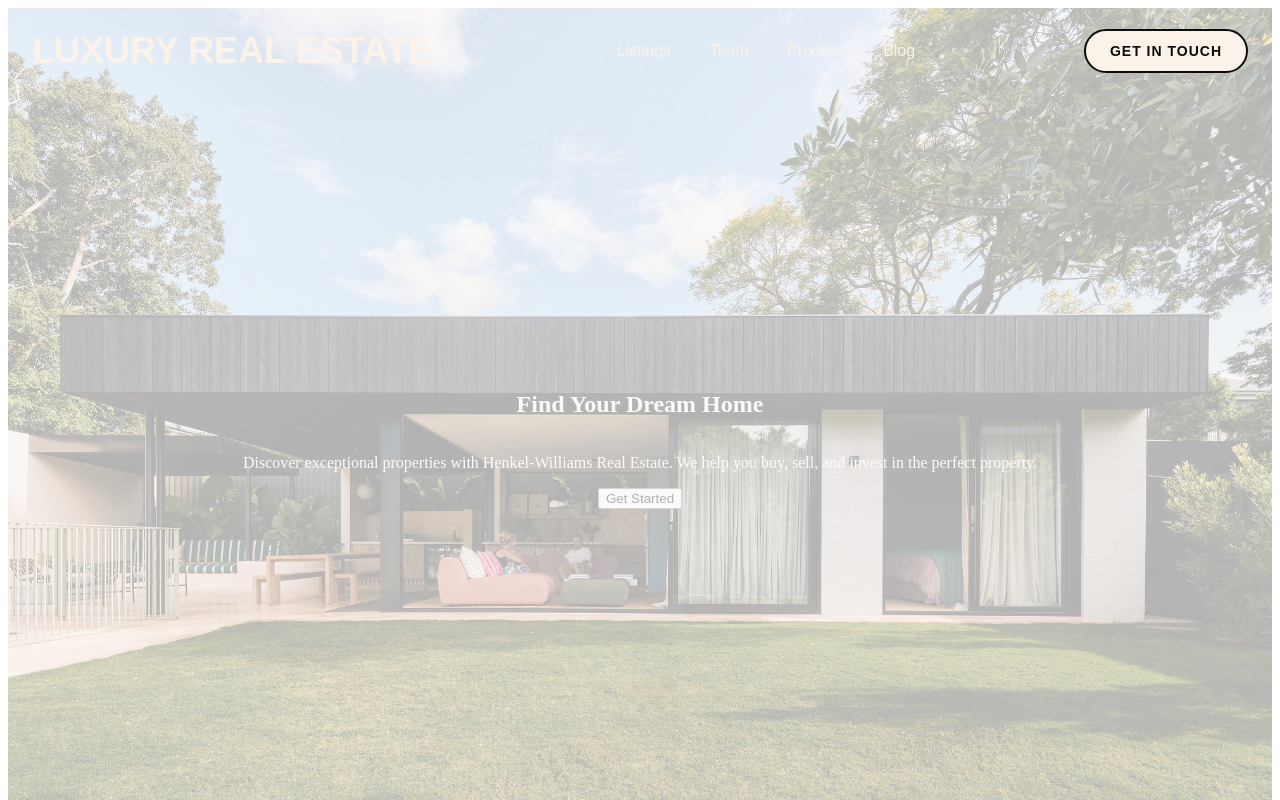
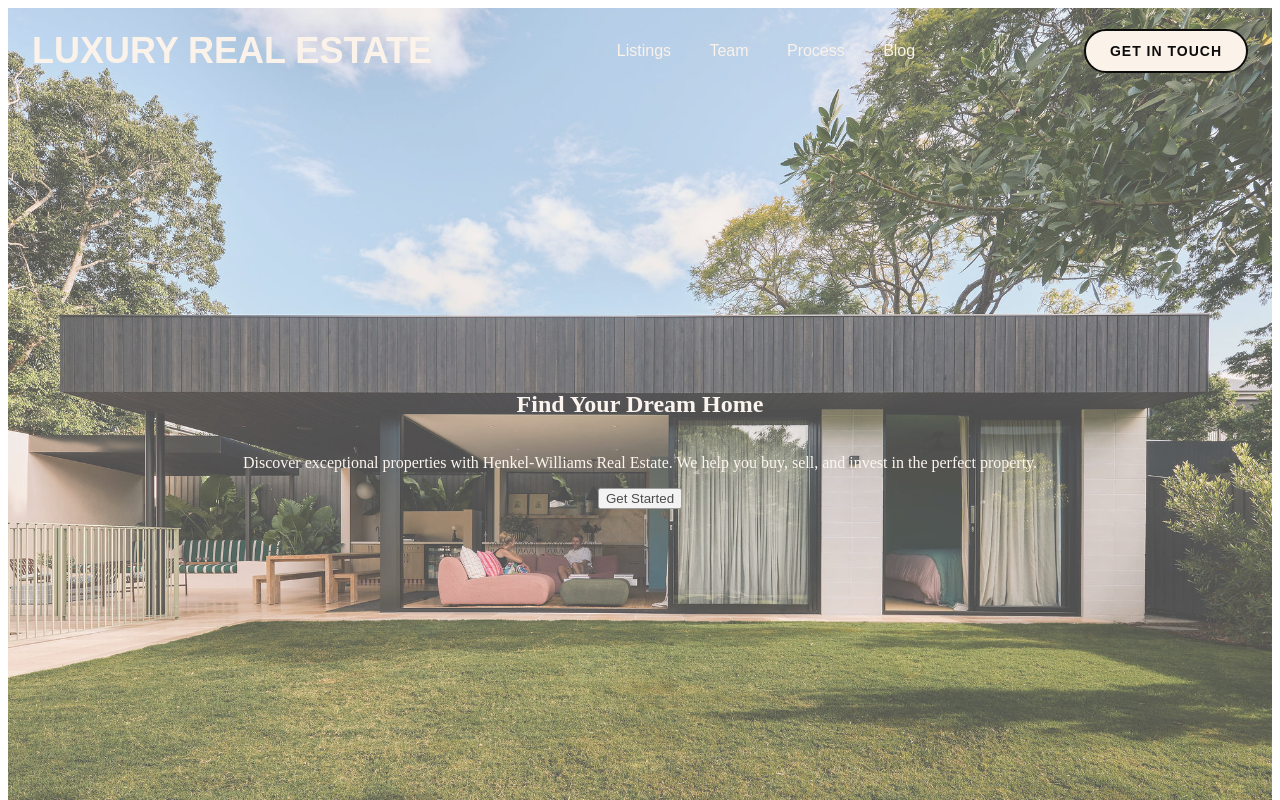
Before and after one commit to botflowlab/Henkel-Williams, a React (Vite) app: page / in a window 1280 px wide. Shown: the top 800 px of the page. Built offline with nearby package versions, Linux system fonts and the light colour scheme.

Commit message:
Updated HomeHero.tsx

```diff
--- a/src/components/sections/home/HomeHero.tsx
+++ b/src/components/sections/home/HomeHero.tsx
@@ -15,7 +15,7 @@ export default function HomeHero() {
       color: '#FBF2E9',
       textAlign: 'center',
       padding: '2rem',
-      opacity: '30%'
+      opacity: '70%'
     }}>
       <h1>Find Your Dream Home</h1>
       <p>Discover exceptional properties with Henkel-Williams Real Estate. We help you buy, sell, and invest in the perfect property.</p>
```
